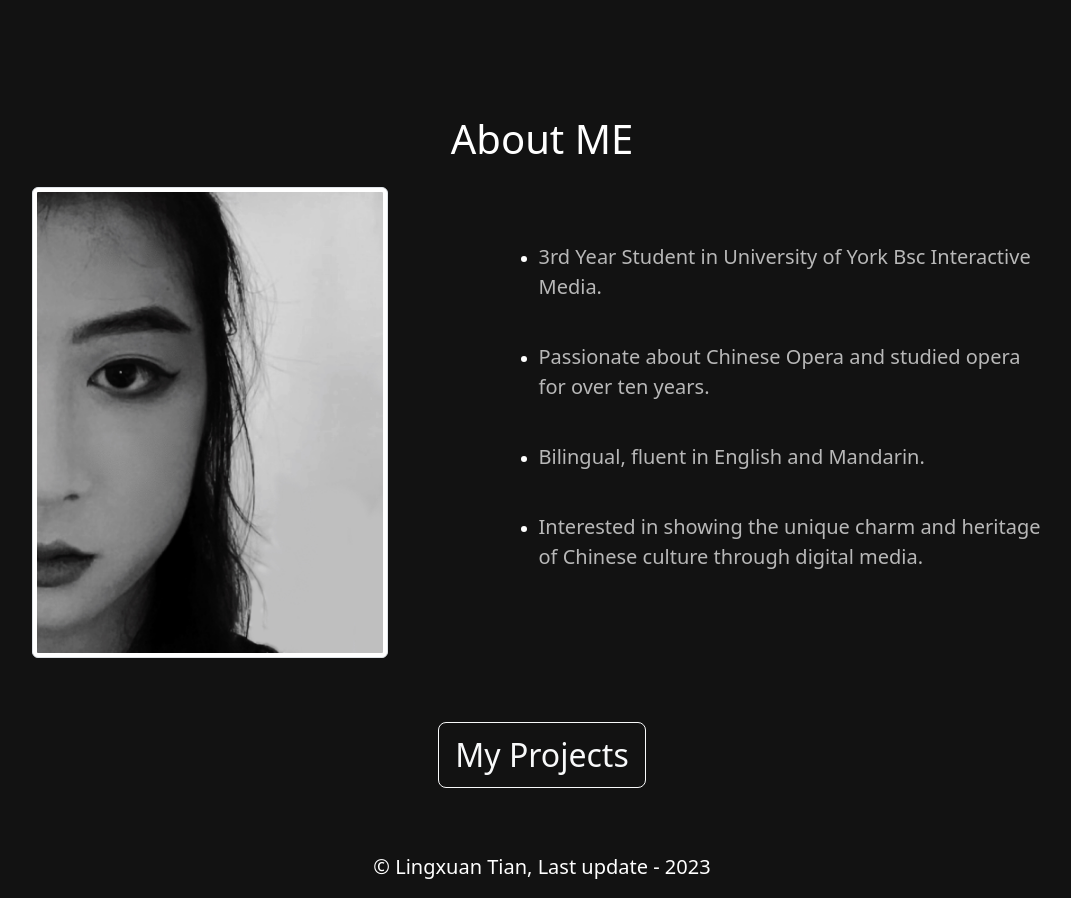
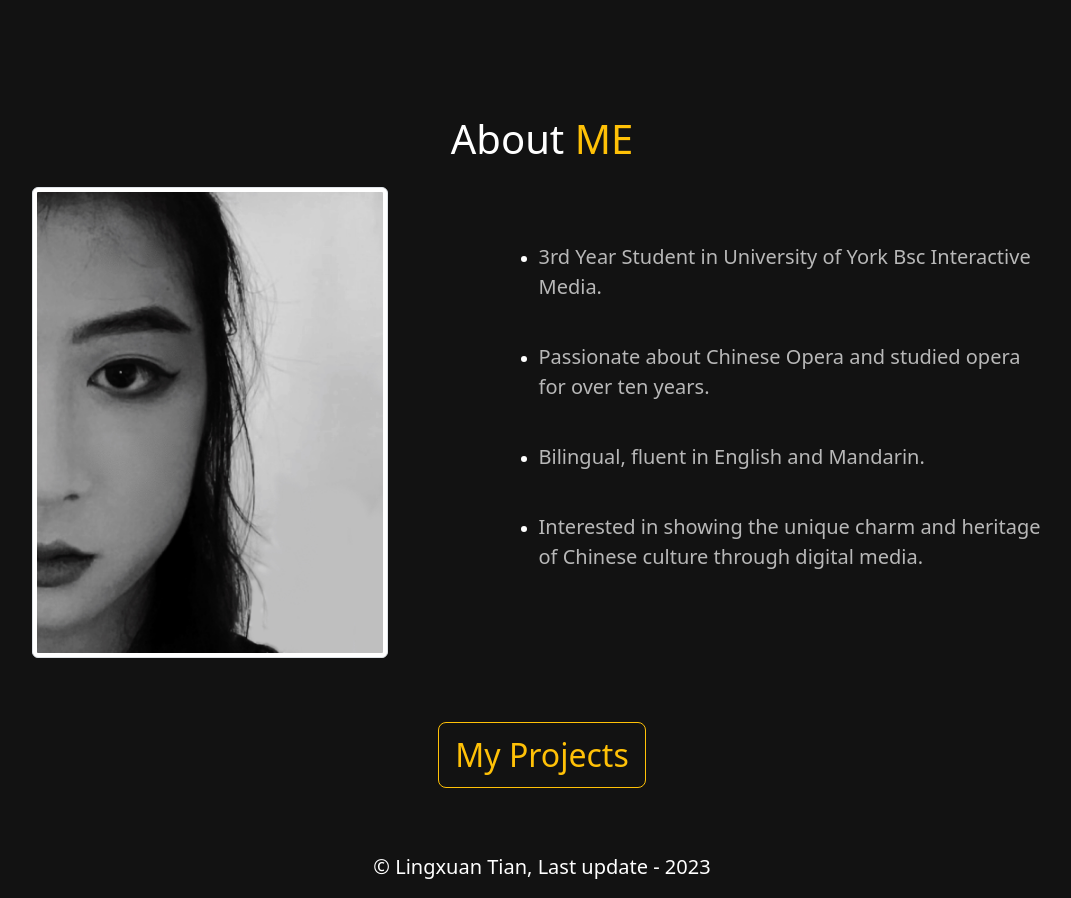
Before and after one commit to lxTian26/lxTian26.github.io, a plain HTML site: page index.html in a window 1280 px wide. Shown: the part 779-1677 px from the top of the page, without its empty margins (98-1169 px from the left). Drawn offline with nearby package versions, Linux system fonts and the light colour scheme.

Commit message:
color added

```diff
--- a/index.html
+++ b/index.html
@@ -74,7 +74,7 @@
         <img src="image/coverName.png" class="img-fluid rounded cover" alt="Responsive image">
 
         <div class="container">
-            <h1 class="fw-light text-center text-white">About ME</h1>
+            <h1 class="fw-light text-center text-white">About <span class="text-warning">ME</span></h1>
 
             <div class="row py-lg-3">
                 <div class="col-lg-4 col-md-8 mx-auto">
@@ -114,7 +114,7 @@
         </div>
 
         <div class="text-center py-5">
-            <p><a class="btn btn-outline-light btn-lg" href="index-projects.html" role="button"
+            <p><a class="btn btn-outline-warning btn-lg" href="index-projects.html" role="button"
                     style="font-size: 2em;"><span>My Projects</span></a></p>
         </div>
 
```
